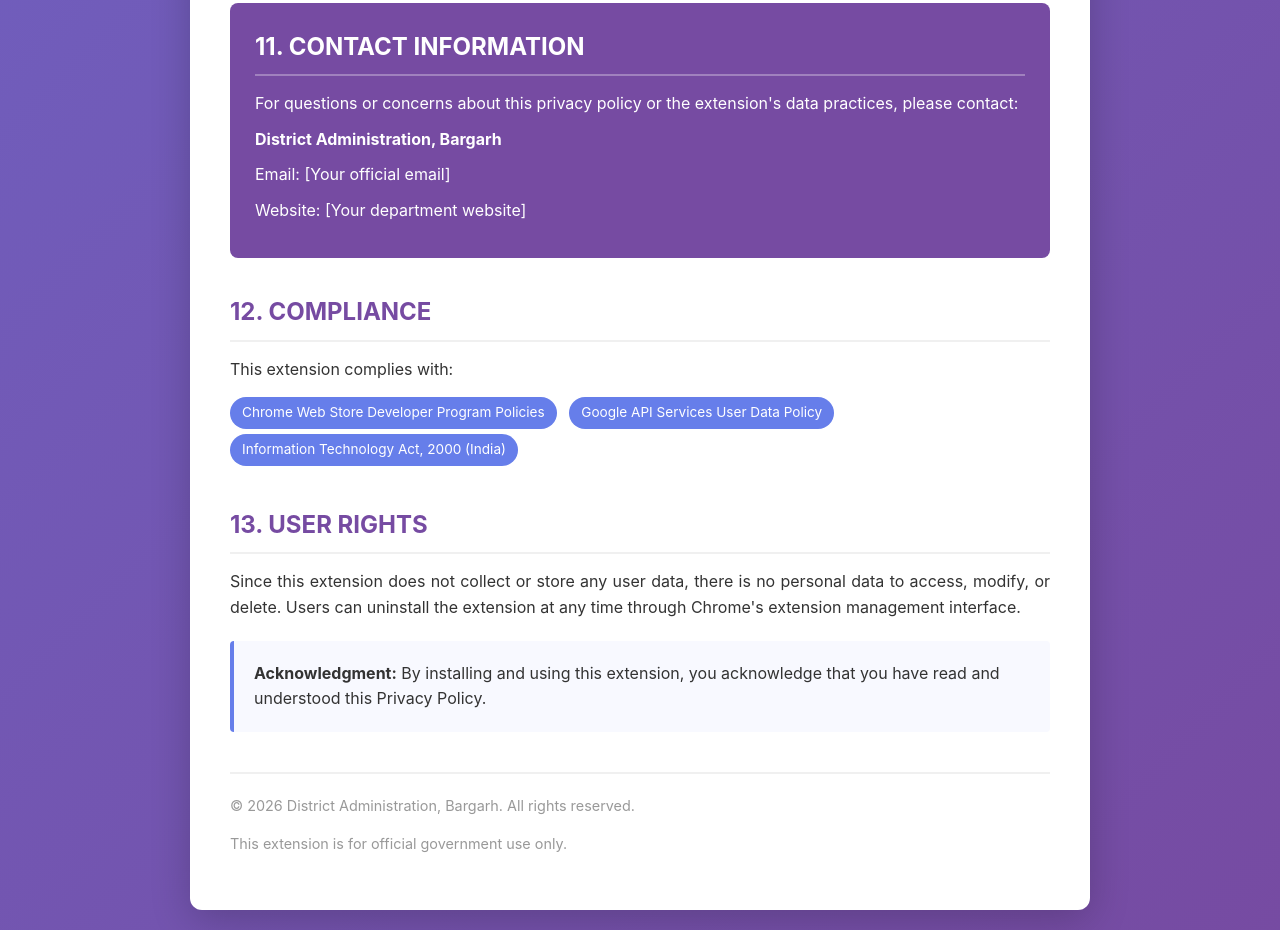
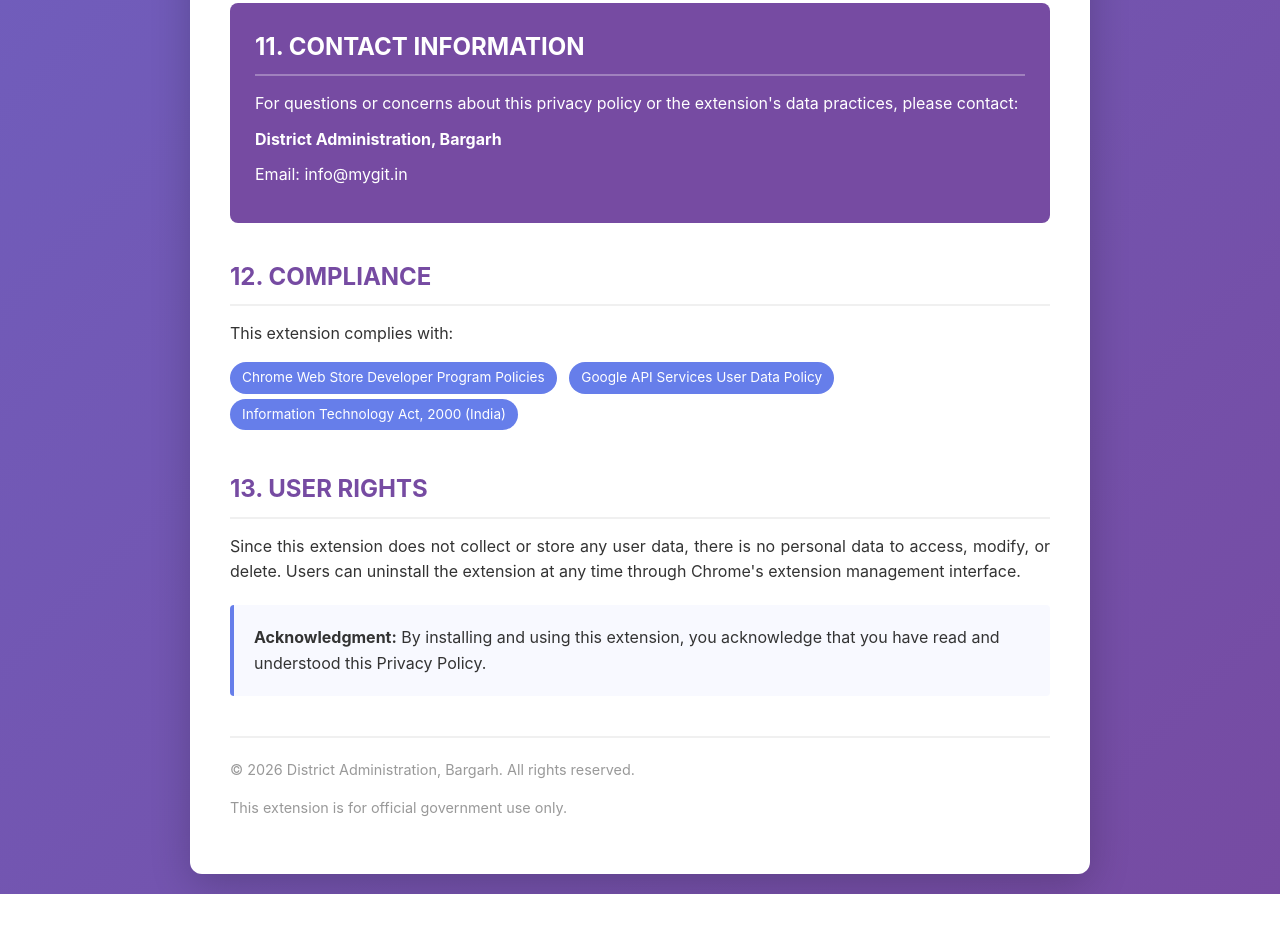
Before and after one commit to Pr4dhan/subhadra-privacy-policy, a plain HTML site: page index.html in a window 1280 px wide. Shown: the part 4075-5005 px from the top of the page. After the commit the page ends 4969 px from the top, so only its background shows below. Drawn offline with Linux system fonts and the light colour scheme.

Commit message:
Update index.html
updated mail id

Signed-off-by: Piyush Pradhan <pradhan.cook@gmail.com>

```diff
--- a/index.html
+++ b/index.html
@@ -317,8 +317,7 @@
                 <h2>11. CONTACT INFORMATION</h2>
                 <p>For questions or concerns about this privacy policy or the extension's data practices, please contact:</p>
                 <p><strong>District Administration, Bargarh</strong></p>
-                <p>Email: [Your official email]</p>
-                <p>Website: [Your department website]</p>
+                <p>Email: info@mygit.in</p>
             </div>
 
             <h2>12. COMPLIANCE</h2>
```
